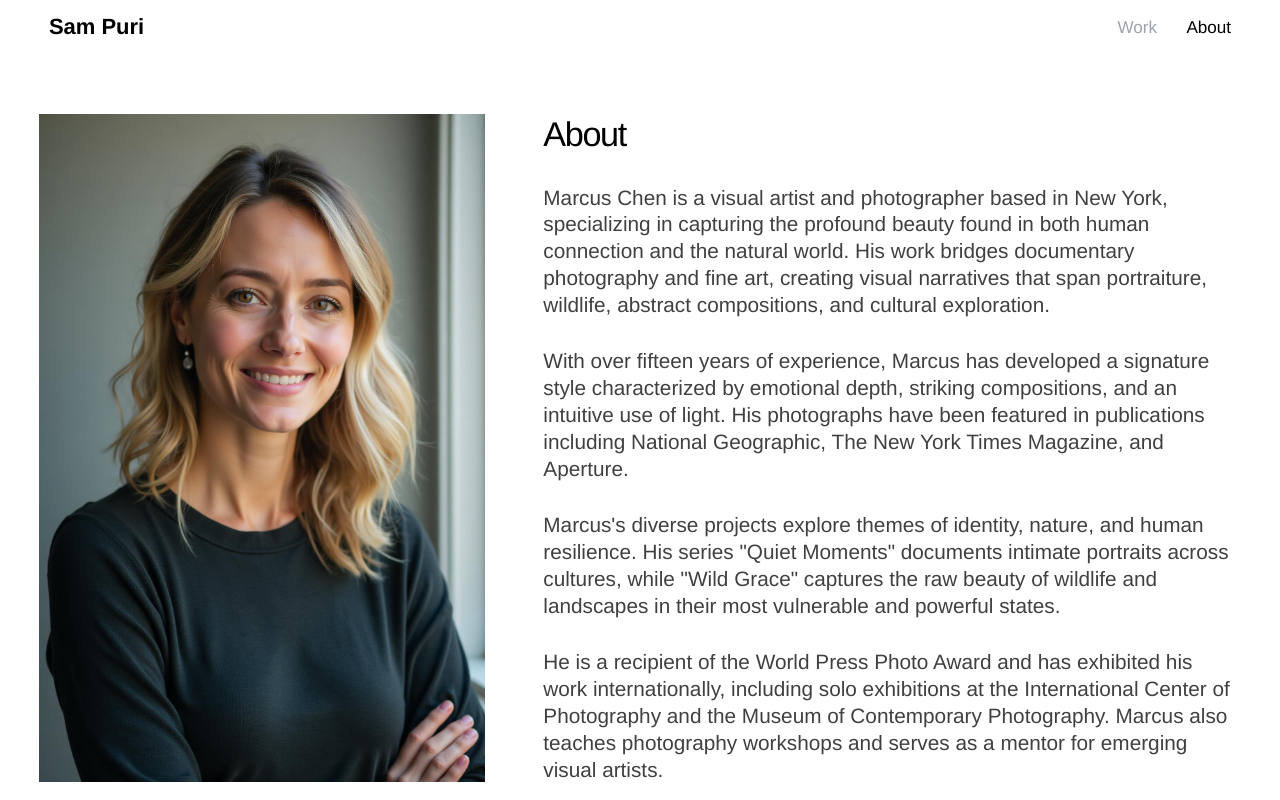
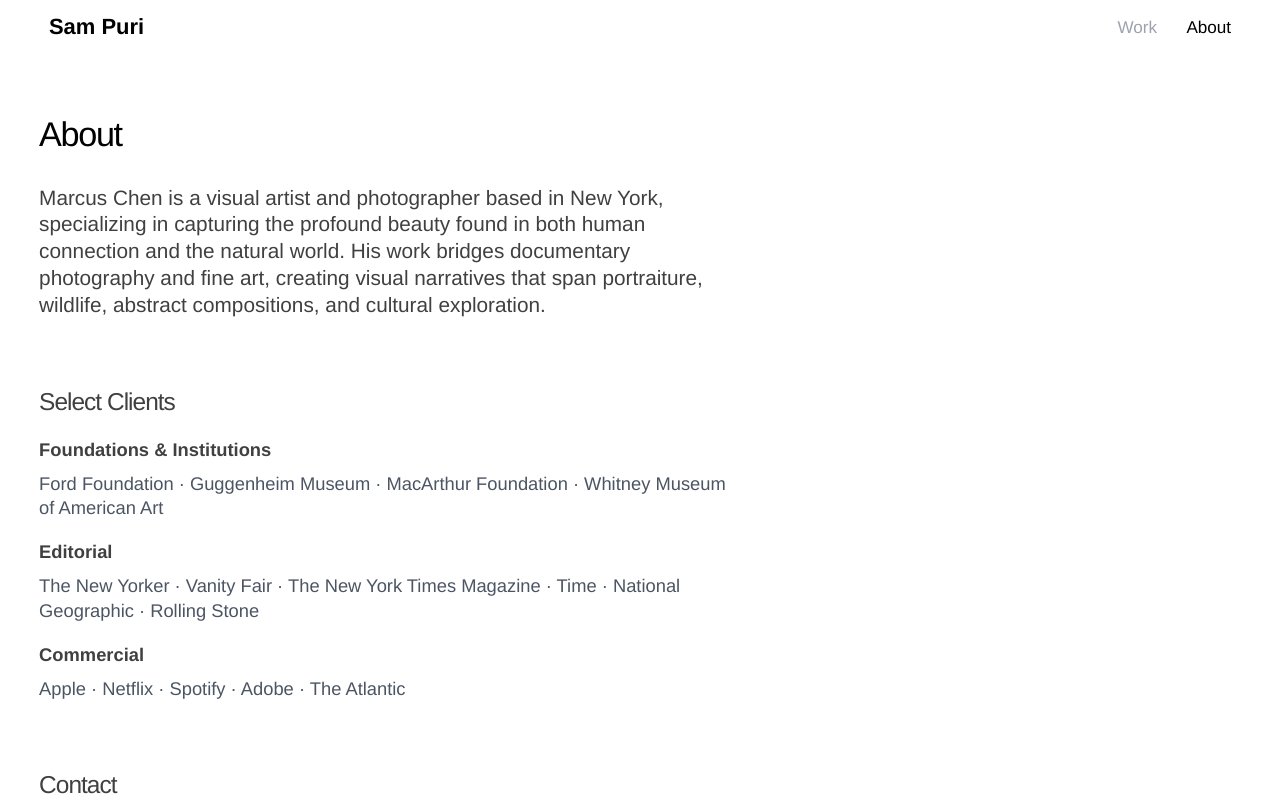
Before and after one commit to samarthpuri/samarthpuri.github.io, a React (Vite) app: page /about in a window 1280 px wide. Shown: the top 800 px of the page. Built offline with nearby package versions, Linux system fonts and the light colour scheme; the HTML template or start-up script is replaced by a standard one.

Commit message:
Visual edit in Lovable
Edited UI in Lovable

```diff
--- a/src/pages/About.tsx
+++ b/src/pages/About.tsx
@@ -1,23 +1,15 @@
 import { Header } from "@/components/Header";
 import { Footer } from "@/components/Footer";
 import photographerPortrait from "@/assets/photographer-portrait.jpg";
-
 export default function About() {
-  return (
-    <div className="min-h-screen flex flex-col">
+  return <div className="min-h-screen flex flex-col">
       <Header />
 
       <main className="flex-1 px-4 md:px-8 py-12">
         <div className="max-w-6xl mx-auto">
           <div className="grid grid-cols-1 md:grid-cols-5 gap-8 md:gap-12">
             {/* Left Column - Portrait */}
-            <div className="md:col-span-2">
-              <img
-                src={photographerPortrait}
-                alt="Marcus Chen"
-                className="w-full max-w-md mx-auto md:mx-0 object-cover"
-              />
-            </div>
+
 
             {/* Right Column - Biography */}
             <div className="md:col-span-3">
@@ -25,32 +17,19 @@ export default function About() {
 
               <div className="space-y-6 text-body text-gray-700 leading-relaxed">
                 <p>
+
                   Marcus Chen is a visual artist and photographer based in New York,
                   specializing in capturing the profound beauty found in both human connection and the natural world.
                   His work bridges documentary photography and fine art, creating visual narratives that span
                   portraiture, wildlife, abstract compositions, and cultural exploration.
+
                 </p>
 
-                <p>
-                  With over fifteen years of experience, Marcus has developed a signature style
-                  characterized by emotional depth, striking compositions, and an intuitive use of light.
-                  His photographs have been featured in publications including
-                  National Geographic, The New York Times Magazine, and Aperture.
-                </p>
 
-                <p>
-                  Marcus's diverse projects explore themes of identity, nature, and human resilience.
-                  His series "Quiet Moments" documents intimate portraits across cultures,
-                  while "Wild Grace" captures the raw beauty of wildlife and landscapes in their
-                  most vulnerable and powerful states.
-                </p>
 
-                <p>
-                  He is a recipient of the World Press Photo Award and has exhibited his work
-                  internationally, including solo exhibitions at the International Center of Photography
-                  and the Museum of Contemporary Photography. Marcus also teaches photography
-                  workshops and serves as a mentor for emerging visual artists.
-                </p>
+
+
+
 
                 <div className="pt-8">
                   <h3 className="text-title-3 font-serif mb-4">Select Clients</h3>
@@ -96,6 +75,5 @@ export default function About() {
       </main>
 
       <Footer />
-    </div>
-  );
+    </div>;
 }
```
